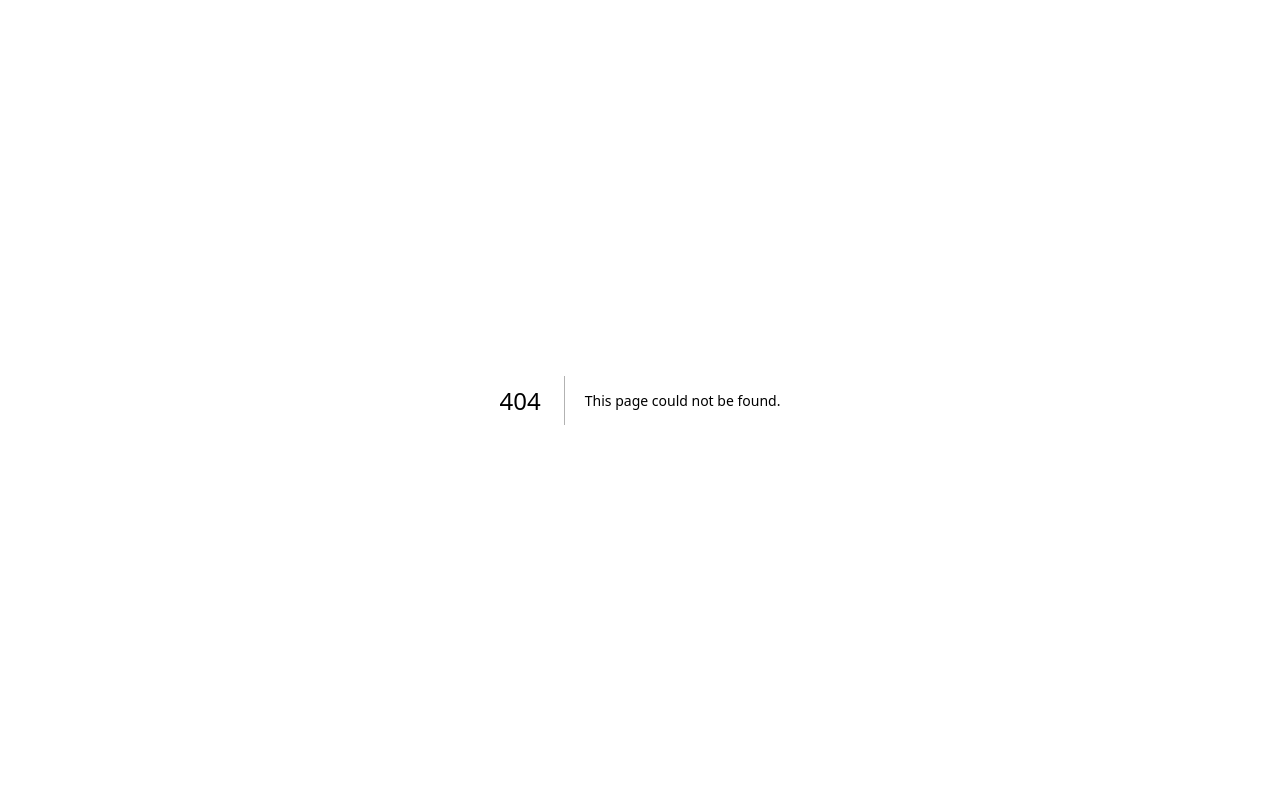
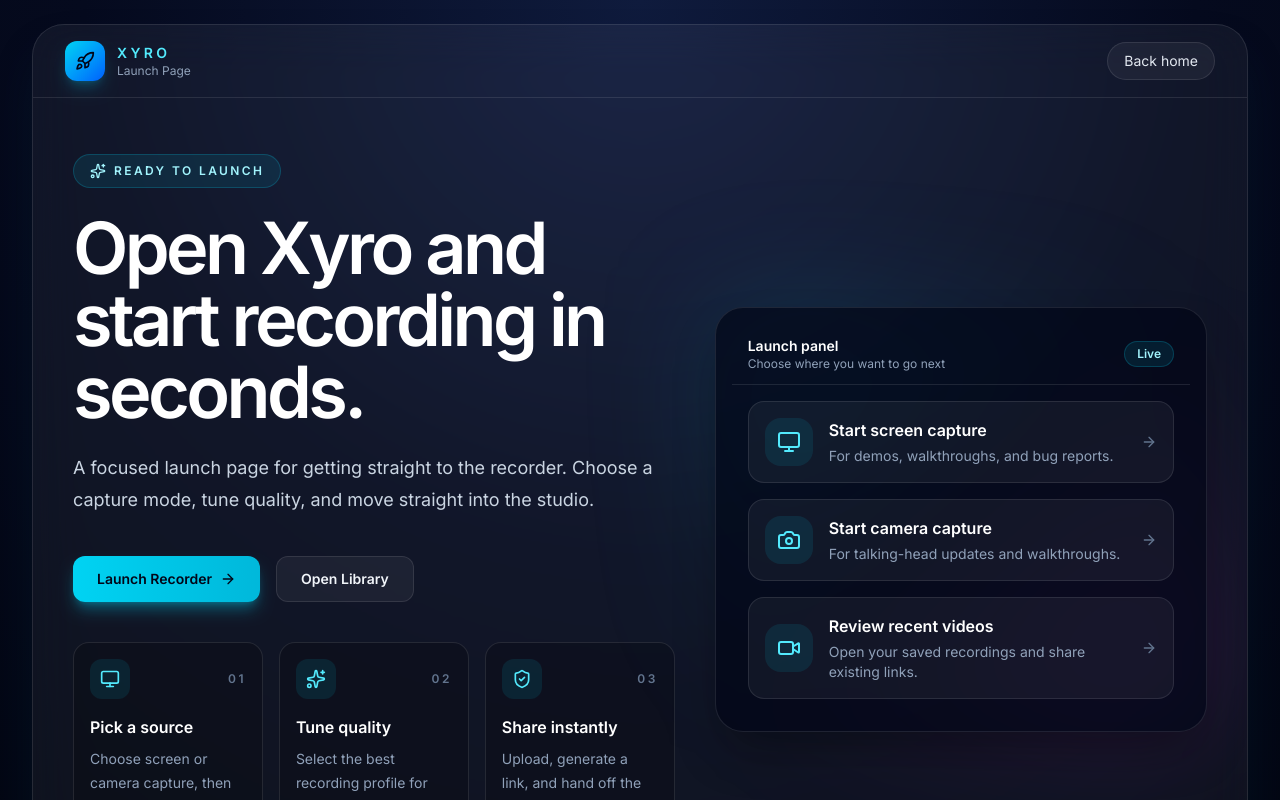
Before and after one commit to Zaid-maker/Xyro, a Next.js app: page /launch in a window 1280 px wide. Before the commit this address had no page. Shown: the top 800 px of the page. Built offline with nearby package versions, Linux system fonts and the light colour scheme.

Commit message:
feat: create launch page with recording options and navigation

```diff
--- /dev/null
+++ b/app/launch/page.tsx
@@ -0,0 +1,162 @@
+"use client";
+
+import { ArrowRight, Camera, Monitor, Rocket, ShieldCheck, Sparkles, Video } from "lucide-react";
+import Link from "next/link";
+
+const launchSteps = [
+  {
+    title: "Pick a source",
+    description: "Choose screen or camera capture, then decide whether to record the full display or a single window.",
+    icon: Monitor,
+  },
+  {
+    title: "Tune quality",
+    description: "Select the best recording profile for your connection and export needs before you start.",
+    icon: Sparkles,
+  },
+  {
+    title: "Share instantly",
+    description: "Upload, generate a link, and hand off the recording without leaving the browser.",
+    icon: ShieldCheck,
+  },
+];
+
+const quickActions = [
+  {
+    title: "Start screen capture",
+    description: "For demos, walkthroughs, and bug reports.",
+    href: "/record",
+    icon: Monitor,
+  },
+  {
+    title: "Start camera capture",
+    description: "For talking-head updates and walkthroughs.",
+    href: "/record",
+    icon: Camera,
+  },
+  {
+    title: "Review recent videos",
+    description: "Open your saved recordings and share existing links.",
+    href: "/recordings",
+    icon: Video,
+  },
+];
+
+export default function LaunchPage() {
+  return (
+    <main className="min-h-screen bg-[radial-gradient(circle_at_top,#0f1b3d_0%,#050a1e_48%,#020611_100%)] px-4 py-6 text-white sm:px-6 lg:px-8">
+      <div className="mx-auto flex min-h-[calc(100vh-3rem)] max-w-7xl flex-col overflow-hidden rounded-4xl border border-white/10 bg-white/5 shadow-2xl shadow-cyan-950/30 backdrop-blur-xl">
+        <header className="flex items-center justify-between border-b border-white/10 px-5 py-4 sm:px-8">
+          <div className="flex items-center gap-3">
+            <div className="flex h-10 w-10 items-center justify-center rounded-xl bg-linear-to-br from-cyan-400 to-blue-600 shadow-lg shadow-cyan-500/25">
+              <Rocket className="h-5 w-5 text-slate-950" aria-hidden="true" />
+            </div>
+            <div>
+              <p className="text-sm font-semibold tracking-[0.24em] text-cyan-300 uppercase">Xyro</p>
+              <p className="text-xs text-slate-400">Launch Page</p>
+            </div>
+          </div>
+
+          <Link
+            href="/"
+            className="rounded-full border border-white/10 bg-white/5 px-4 py-2 text-sm text-slate-200 transition-colors hover:bg-white/10 hover:text-white"
+          >
+            Back home
+          </Link>
+        </header>
+
+        <section className="grid flex-1 items-center gap-10 px-5 py-10 sm:px-8 lg:grid-cols-[1.1fr_0.9fr] lg:px-10 lg:py-14">
+          <div>
+            <div className="mb-6 inline-flex items-center gap-2 rounded-full border border-cyan-400/20 bg-cyan-400/10 px-4 py-2 text-xs font-semibold tracking-[0.2em] text-cyan-200 uppercase">
+              <Sparkles className="h-4 w-4" aria-hidden="true" />
+              Ready to launch
+            </div>
+
+            <h1 className="max-w-2xl text-5xl font-bold tracking-tighter text-white sm:text-6xl lg:text-7xl">
+              Open Xyro and start recording in seconds.
+            </h1>
+
+            <p className="mt-6 max-w-2xl text-lg leading-8 text-slate-300">
+              A focused launch page for getting straight to the recorder. Choose a capture mode, tune quality, and move straight into the studio.
+            </p>
+
+            <div className="mt-10 flex flex-col gap-4 sm:flex-row">
+              <Link
+                href="/record"
+                className="inline-flex items-center justify-center rounded-xl bg-linear-to-r from-cyan-400 to-cyan-500 px-6 py-3 text-sm font-semibold text-slate-950 shadow-lg shadow-cyan-500/40 transition-all hover:shadow-xl hover:shadow-cyan-500/50 active:scale-[0.98]"
+              >
+                Launch Recorder
+                <ArrowRight className="ml-2 h-4 w-4" aria-hidden="true" />
+              </Link>
+              <Link
+                href="/recordings"
+                className="inline-flex items-center justify-center rounded-xl border border-white/10 bg-white/5 px-6 py-3 text-sm font-semibold text-slate-100 transition-colors hover:bg-white/10"
+              >
+                Open Library
+              </Link>
+            </div>
+
+            <div className="mt-10 grid gap-4 sm:grid-cols-3">
+              {launchSteps.map((step, index) => {
+                const Icon = step.icon;
+
+                return (
+                  <div key={step.title} className="rounded-2xl border border-white/10 bg-black/20 p-4">
+                    <div className="mb-4 flex items-center justify-between">
+                      <div className="flex h-10 w-10 items-center justify-center rounded-xl bg-cyan-400/10 text-cyan-300">
+                        <Icon className="h-5 w-5" aria-hidden="true" />
+                      </div>
+                      <span className="text-xs font-semibold tracking-[0.2em] text-slate-500 uppercase">
+                        0{index + 1}
+                      </span>
+                    </div>
+                    <h2 className="text-base font-semibold text-white">{step.title}</h2>
+                    <p className="mt-2 text-sm leading-6 text-slate-400">{step.description}</p>
+                  </div>
+                );
+              })}
+            </div>
+          </div>
+
+          <div className="relative">
+            <div className="absolute inset-0 -z-10 rounded-[28px] bg-linear-to-br from-cyan-500/20 via-transparent to-fuchsia-500/20 blur-3xl" />
+            <div className="rounded-[28px] border border-white/10 bg-slate-950/70 p-4 shadow-2xl shadow-black/40">
+              <div className="flex items-center justify-between border-b border-white/10 px-4 py-3">
+                <div>
+                  <p className="text-sm font-semibold text-white">Launch panel</p>
+                  <p className="text-xs text-slate-400">Choose where you want to go next</p>
+                </div>
+                <div className="rounded-full border border-cyan-400/20 bg-cyan-400/10 px-3 py-1 text-xs font-semibold text-cyan-200">
+                  Live
+                </div>
+              </div>
+
+              <div className="space-y-4 p-4">
+                {quickActions.map((action) => {
+                  const Icon = action.icon;
+
+                  return (
+                    <Link
+                      key={action.title}
+                      href={action.href}
+                      className="group flex items-center gap-4 rounded-2xl border border-white/10 bg-white/5 p-4 transition-all hover:border-cyan-400/30 hover:bg-white/10"
+                    >
+                      <div className="flex h-12 w-12 items-center justify-center rounded-2xl bg-cyan-400/10 text-cyan-300 transition-transform group-hover:scale-105">
+                        <Icon className="h-6 w-6" aria-hidden="true" />
+                      </div>
+                      <div className="flex-1">
+                        <p className="font-semibold text-white">{action.title}</p>
+                        <p className="mt-1 text-sm text-slate-400">{action.description}</p>
+                      </div>
+                      <ArrowRight className="h-4 w-4 text-slate-500 transition-transform group-hover:translate-x-1 group-hover:text-cyan-300" aria-hidden="true" />
+                    </Link>
+                  );
+                })}
+              </div>
+            </div>
+          </div>
+        </section>
+      </div>
+    </main>
+  );
+}
```
